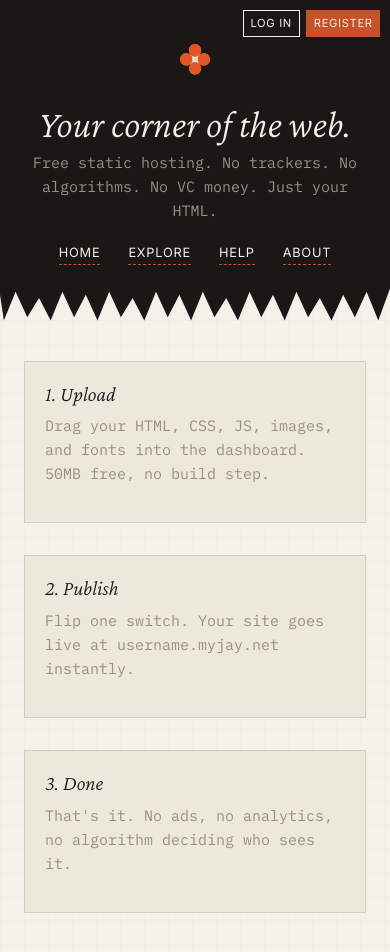
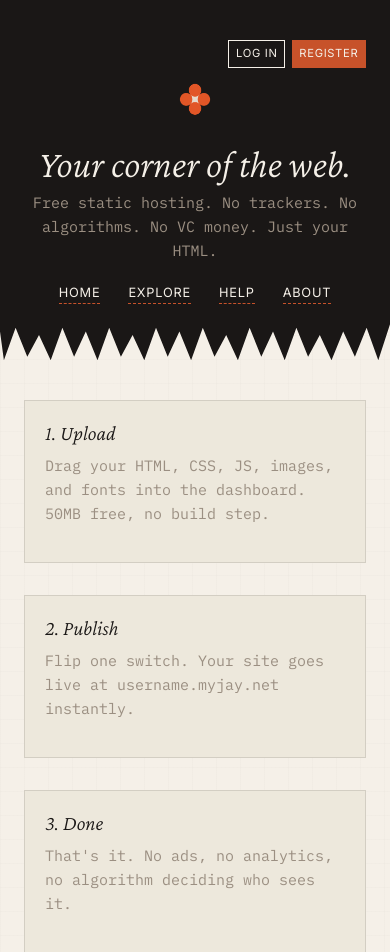
Before and after one commit to Jaypixo/myjayhosting, a website: page public/index.html in a window 390 px wide. Shown: the top 952 px of the page. Drawn offline with nearby package versions, Linux system fonts and the light colour scheme; no server answers.

Commit message:
Visual fixes

```diff
--- a/public/assets/style.css
+++ b/public/assets/style.css
@@ -177,13 +177,11 @@ code, pre {
    --------------------------------------------------------------------- */
 
 .nav-auth {
-  position: absolute;
-  top: 1.1rem;
-  right: 1.25rem;
-  z-index: 2;
   display: flex;
+  justify-content: flex-end;
   align-items: center;
   gap: 0.6rem;
+  margin-bottom: 0.75rem;
   font-family: var(--font-ui);
   text-transform: uppercase;
   letter-spacing: 0.06em;
@@ -192,10 +190,8 @@ code, pre {
 
 @media (max-width: 640px) {
   .nav-auth {
-    top: 0.6rem;
-    right: 0.6rem;
+    font-size: 0.65rem;
     gap: 0.4rem;
-    font-size: 0.65rem;
   }
 
   .nav-auth .btn {
```
